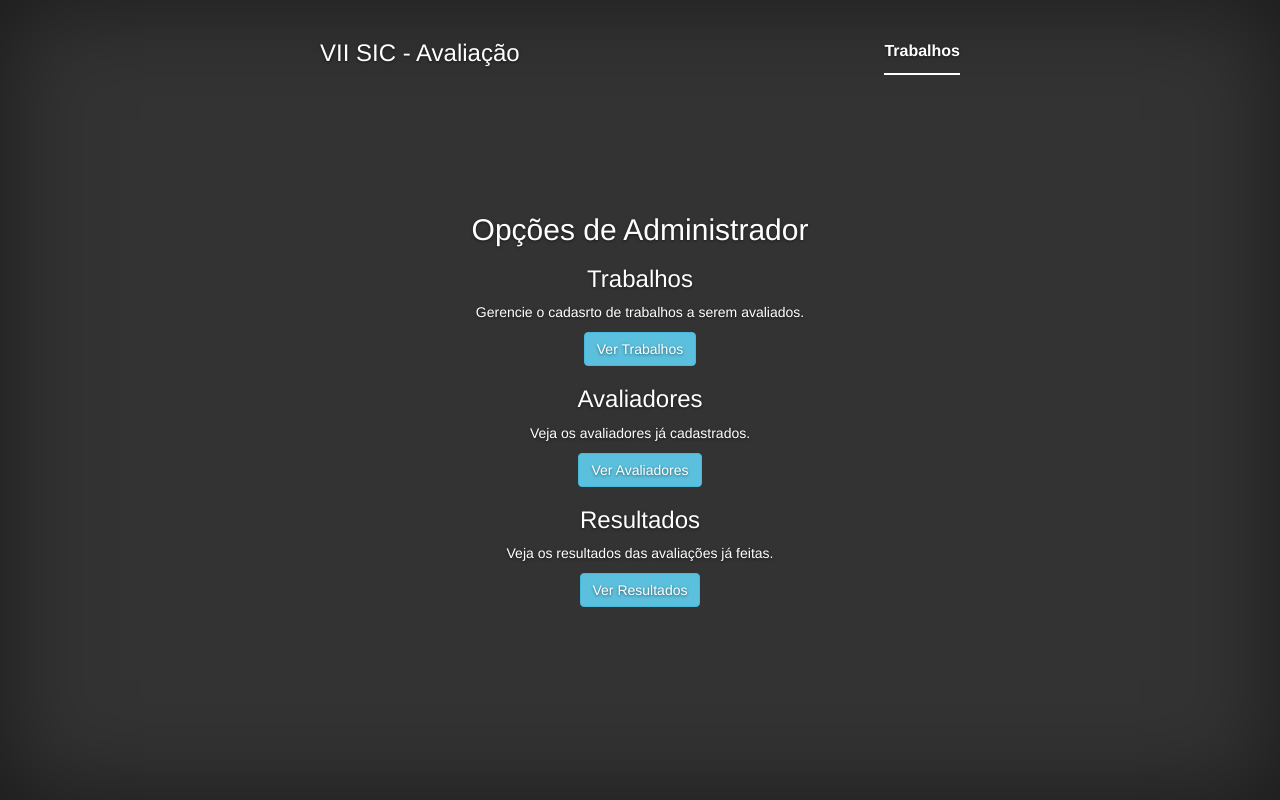
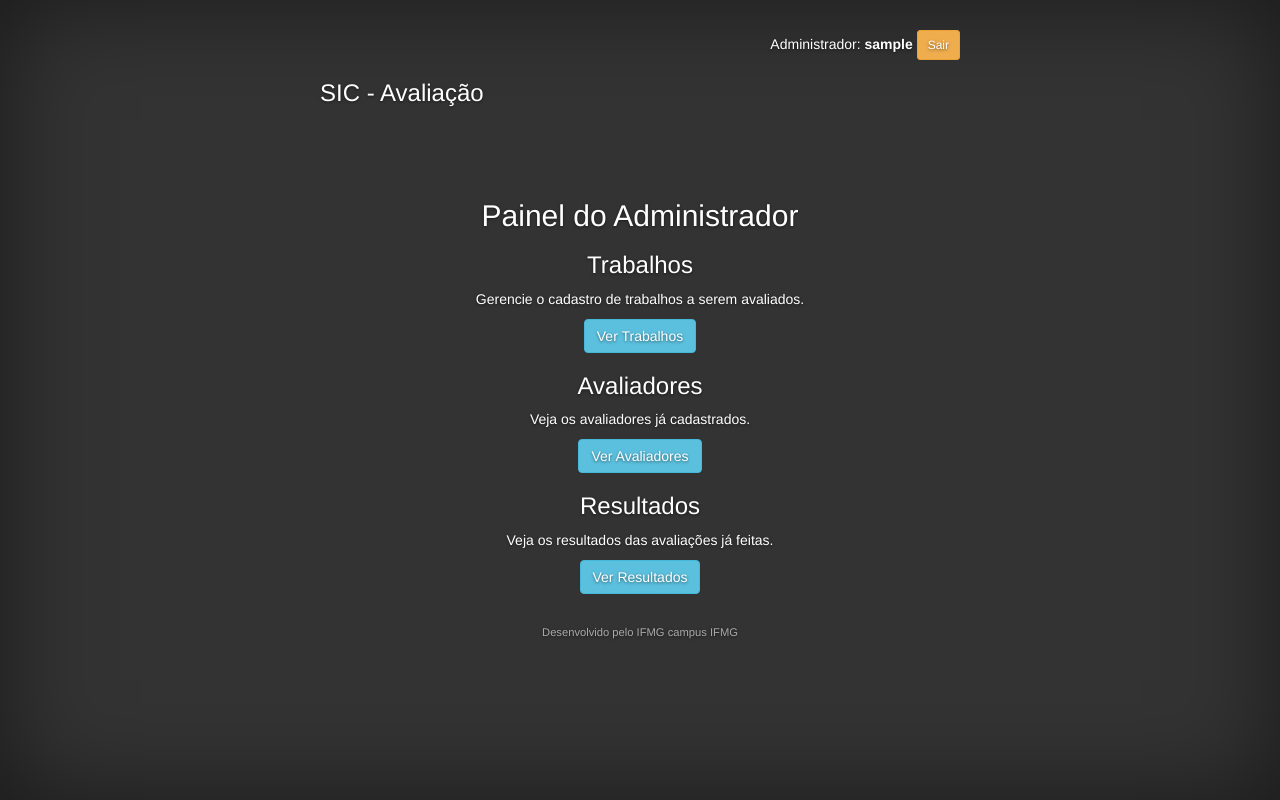
Before and after one commit to dbconrado/barema, a PHP site: page /admin.php in a window 1280 px wide. Run offline with PHP 8.4, Linux system fonts and the light colour scheme; the visitor is signed in with stand-in values (Sample User, id 1).

Commit message:
grooming

```diff
--- a/admin.php
+++ b/admin.php
@@ -3,10 +3,36 @@
 
   require_once 'conexao.php';
 
-  if (!isset($_SESSION['avaliador'])) {
+  $mensagem = isset($_GET['mensagem']) ? $_GET['mensagem'] : '';
 
-    // BNÃO está logado
-    header('Location: index.php');
+  $logado = true;
+  if (!isset($_SESSION['admin'])) {
+    $logado = false;
+  }
+
+  if (!empty($_POST)) {
+
+    $conexao = conectar();
+    $sql = "SELECT * FROM administrador WHERE usuario=? AND senha=?";
+    $comando = $conexao->prepare($sql);
+    $sucesso = $comando->execute([
+        $_POST['usuario'],
+        $_POST['senha']
+    ]);
+
+    if ($sucesso) {
+        $resultado = $comando->fetchAll(PDO::FETCH_OBJ);
+        if (count($resultado) > 0) {
+            $_SESSION['admin'] = $resultado[0]->usuario;
+            header('Location: admin.php');
+            return;
+        } else {
+            $mensagem = "Usuário/senha não conferem";
+        }
+    } else {
+        $mensagem = "ERRO: " . $conexao->errorInfo()[2];
+    }
+
   }
 
   ?>
@@ -16,7 +42,7 @@
       <meta charset="utf-8">
       <meta http-equiv="X-UA-Compatible" content="IE=edge">
       <meta name="viewport" content="width=device-width, initial-scale=1">
-      <title>VII SIC - Sabará</title>
+      <title>SIC - IFMG</title>
 
       <!-- Bootstrap -->
       <link rel="stylesheet" href="assets/css/bootstrap.min.css">
@@ -33,24 +59,40 @@
           <div class="cover-container">
 
             <div class="masthead clearfix">
+
               <div class="inner">
-                <h3 class="masthead-brand">VII SIC - Avaliação</h3>
+
+<?php if ($logado): ?>
+                <div id="login">
+                  <p>Administrador: <b><?= $_SESSION['admin'] ?></b>
+                  <a href="sair.php" class="btn btn-warning btn-sm">Sair</a>
+                </div>
+<?php endif; ?>
+
+                <h3 class="masthead-brand">SIC - Avaliação</h3>
+                <?php if (!$logado): ?>
                 <nav>
                   <ul class="nav masthead-nav">
-                    <li class="active"><a href="trabalhos.php">Trabalhos</a></li>
+                    <li><a href="index.php">Ir para Home</a></li>
                   </ul>
                 </nav>
-              </div>
+                <?php endif; ?>
+                </div>
             </div>
 
             <div class="inner cover" align="center">
 
-              <h2 class="cover-heading">Opções de Administrador</h2>
+                <div class="alert alert-dark" role="alert">
+                    <?= $mensagem ?>
+                </div>
+
+              <?php if ($logado): ?>
+              <h2 class="cover-heading">Painel do Administrador</h2>
 
                 <div class="card">
                     <div class="card-body">
                         <h3 class="card-title">Trabalhos</h3>
-                        <p class="card-text">Gerencie o cadasrto de trabalhos a serem avaliados.</p>
+                        <p class="card-text">Gerencie o cadastro de trabalhos a serem avaliados.</p>
                         <a href="cadtrabalho.php" class="btn btn-info">Ver Trabalhos</a>
                     </div>
                 </div>
@@ -71,11 +113,32 @@
                     </div>
                 </div>
 
+<?php else: ?>
+
+                <form action="admin.php" method="POST">
+                    <div class="form-group">
+                        <label for="itusuario">Usuário</label>
+                        <input id="itusuario" name="usuario" type="text" required class="form-control" autofocus>
+                    </div>
+                    <div class="form-group">
+                        <label for="itsenha">Senha</label>
+                        <input id="itsenha" name="senha" type="password" required class="form-control">
+                    </div>
+                    <button class="btn btn-primary">Entrar</button>
+                </form>
+
+<?php endif; ?>
+
             </div>
 
           </div>
 
+          <footer>
+            <p>Desenvolvido pelo IFMG campus IFMG</p>
+          </footer>
+
         </div>
+
 
       </div>
 
--- a/assets/css/trabalhos.css
+++ b/assets/css/trabalhos.css
@@ -216,3 +216,11 @@ body {
 #login {
   text-align: right;
 }
+
+footer {
+  padding-top: 30px;
+  padding-bottom: 3px;
+  text-align: center;
+  font-size: 80%;
+  color: #aaa;
+}
--- a/avaliar.php
+++ b/avaliar.php
@@ -96,7 +96,7 @@
     <meta http-equiv="X-UA-Compatible" content="IE=edge">
     <meta name="viewport" content="width=device-width, initial-scale=1">
     <!-- The above 3 meta tags *must* come first in the head; any other head content must come *after* these tags -->
-    <title>VII SIC - Sabará</title>
+    <title>SIC - IFMG</title>
 
     <!-- Bootstrap -->
     <link rel="stylesheet" href="assets/css/bootstrap.min.css">
@@ -115,9 +115,9 @@
             <div class="inner">
             <div id="login">
               <p>Avaliador <b><?= $_SESSION['avaliador'] ?></b>: <?= $_SESSION['nomeaval'] ?>!
-              <a href="#" class="btn btn-warning btn-sm">Sair</a>
+              <a href="sair.php" class="btn btn-warning btn-sm">Sair</a>
             </div>
-              <h3 class="masthead-brand">VII SIC - Avaliação</h3>
+              <h3 class="masthead-brand">SIC - Avaliação</h3>
               <nav>
                 <ul class="nav masthead-nav">
                     <li>Avaliador: <?= $_SESSION['nomeaval'] ?></li>
--- a/banco.sql
+++ b/banco.sql
@@ -54,5 +54,11 @@ CREATE TABLE avaliacao_poster (
 	FOREIGN KEY (trabalho_id) REFERENCES trabalho (id)
 );
 
+CREATE TABLE administrador (
+	usuario VARCHAR(200),
+	senha VARCHAR(200),
+	CONSTRAINT PK_Adm PRIMARY KEY (usuario, senha)
+);
+
 CREATE USER IF NOT EXISTS 'barema'@'localhost' IDENTIFIED BY 'amerab';
 GRANT ALL PRIVILEGES ON barema.* TO 'barema'@'localhost';
--- a/cadastrar.php
+++ b/cadastrar.php
@@ -43,7 +43,7 @@ if (isset($_SESSION['avaliador'])) {
     <meta http-equiv="X-UA-Compatible" content="IE=edge" charset="ISO-8859-1">
     <meta name="viewport" content="width=device-width, initial-scale=1">
     <!-- The above 3 meta tags *must* come first in the head; any other head content must come *after* these tags -->
-    <title>VII SIC - Sabará</title>
+    <title>SIC - IFMG</title>
 
     <!-- Bootstrap -->
     <link rel="stylesheet" href="assets/css/bootstrap.min.css">
@@ -61,7 +61,7 @@ if (isset($_SESSION['avaliador'])) {
 
           <div class="masthead clearfix">
             <div class="inner">
-              <h3 class="masthead-brand">VII SIC - Avaliação</h3>
+              <h3 class="masthead-brand">SIC - Avaliação</h3>
               <nav>
                 <ul class="nav masthead-nav">
                   <li class="active"><a href="trabalhos.php">Trabalhos</a></li>
--- a/jaAvaliou.php
+++ b/jaAvaliou.php
@@ -19,7 +19,7 @@ if (!isset($_SESSION['avaliador'])) {
     <meta http-equiv="X-UA-Compatible" content="IE=edge">
     <meta name="viewport" content="width=device-width, initial-scale=1">
     <!-- The above 3 meta tags *must* come first in the head; any other head content must come *after* these tags -->
-    <title>VII SIC - Sabará</title>
+    <title>SIC - IFMG</title>
 
     <!-- Bootstrap -->
     <link rel="stylesheet" href="assets/css/bootstrap.min.css">
@@ -36,7 +36,7 @@ if (!isset($_SESSION['avaliador'])) {
 
           <div class="masthead clearfix">
             <div class="inner">
-              <h3 class="masthead-brand">VII SIC - Avaliação</h3>
+              <h3 class="masthead-brand">SIC - Avaliação</h3>
               <nav>
                 <ul class="nav masthead-nav">
                   <a href="trabalhos.php">Avaliar um projeto</a></li>
--- a/thanks.php
+++ b/thanks.php
@@ -19,7 +19,7 @@ if (!isset($_SESSION['avaliador'])) {
     <meta http-equiv="X-UA-Compatible" content="IE=edge">
     <meta name="viewport" content="width=device-width, initial-scale=1">
     <!-- The above 3 meta tags *must* come first in the head; any other head content must come *after* these tags -->
-    <title>VII SIC - Sabará</title>
+    <title>SIC - IFMG</title>
 
     <!-- Bootstrap -->
     <link rel="stylesheet" href="assets/css/bootstrap.min.css">
@@ -42,12 +42,12 @@ if (!isset($_SESSION['avaliador'])) {
               <p>Avaliador <b><?= $_SESSION['avaliador'] ?></b>: <?= $_SESSION['nomeaval'] ?>
               <a href="sair.php" class="btn btn-warning btn-sm">Sair</a>
             </div>
-              <h3 class="mas<h3 class="masthead-brand">VII SIC - Avaliação</h3>
+              <h3 class="mas<h3 class="masthead-brand">SIC - Avaliação</h3>
             </div>
             </div>
 
             <div class="inner cover" align="center">
-            <h1 class="cover-heading"> O IFMG Campus Sabará agradece sua participação! </h1>
+            <h1 class="cover-heading"> O IFMG Campus IFMG agradece sua participação! </h1>
             <br>
             <a href="trabalhos.php" class="btn btn-default">Avaliar mais projetos</a>
             </div>
--- a/trabalhos2.php
+++ b/trabalhos2.php
@@ -26,7 +26,7 @@
     <meta http-equiv="X-UA-Compatible" content="IE=edge">
     <meta name="viewport" content="width=device-width, initial-scale=1">
     <!-- The above 3 meta tags *must* come first in the head; any other head content must come *after* these tags -->
-    <title>VII SIC - Sabará</title>
+    <title>SIC - IFMG</title>
 
     <!-- Bootstrap -->
     <link rel="stylesheet" href="assets/css/bootstrap.min.css">
@@ -45,7 +45,7 @@
 
           <div class="masthead clearfix">
             <div class="inner">
-              <h3 class="masthead-brand">VII SIC - Avaliação</h3>
+              <h3 class="masthead-brand">SIC - Avaliação</h3>
               <nav>
                 <ul class="nav masthead-nav">
                   <li class="active"><a href="trabalhos.php">Trabalhos</a></li>
```
Also changed, not shown: avaliacoes.php (+7 -2 lines), cadavaliador.php (+10 -5 lines), cadtrabalho.php (+10 -5 lines), dump.sql (+1 -1 lines), index.php (+21 -4 lines), trabalhos.php (+3 -9 lines).
